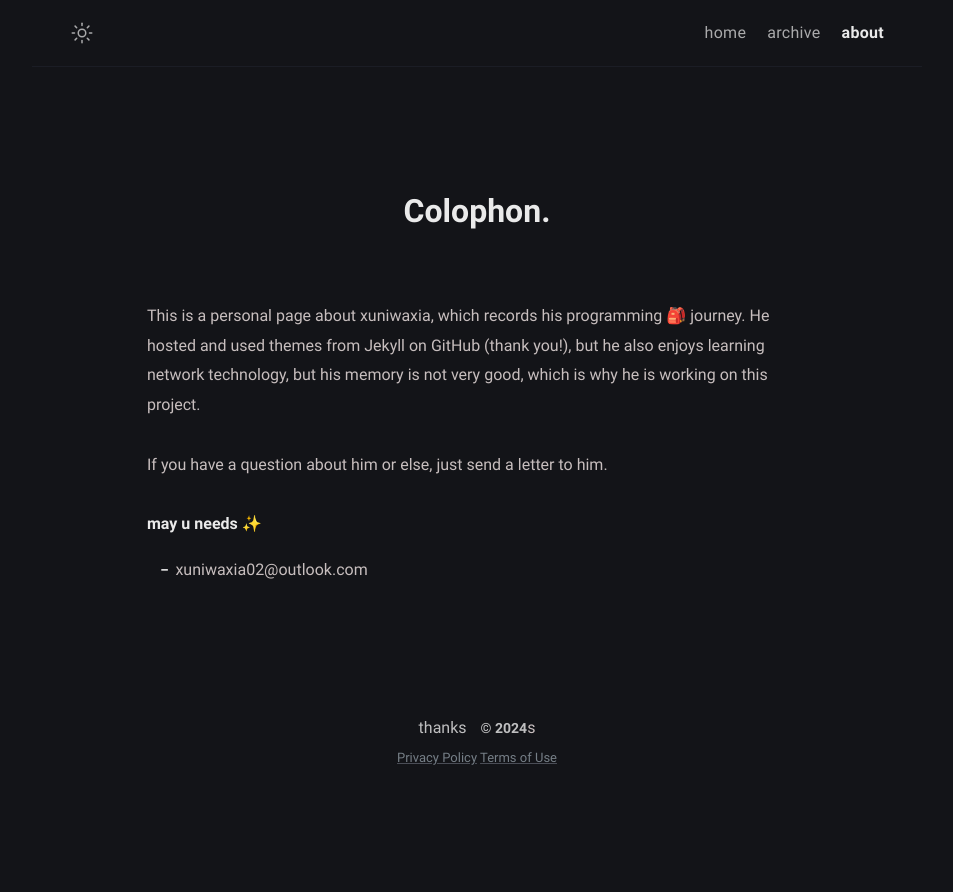
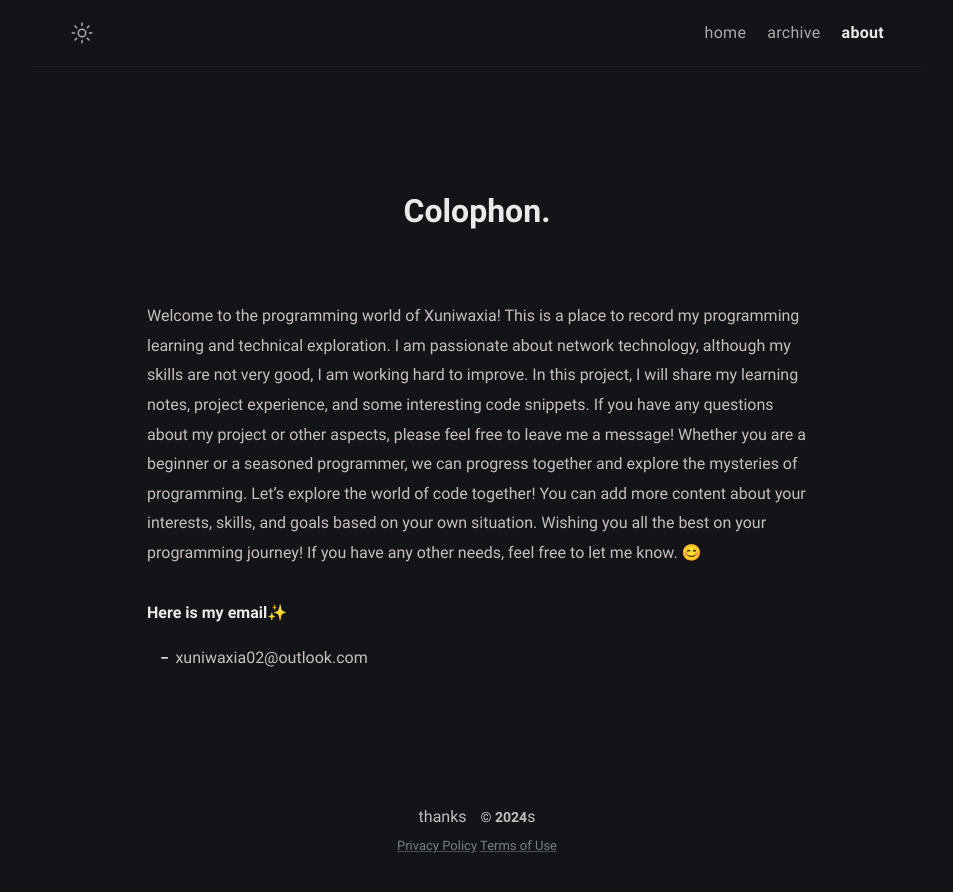
Before and after one commit to xuniwaxia/xuniwaxia.github.io, a Jekyll site: the page built from about.md, in a window 1280 px wide. Shown: the top 892 px of the page, without its empty margins (163-1116 px from the left). Built offline with Jekyll 4.4.1, drawn with Linux system fonts in a browser that asks for light colours.

Commit message:
修改邮箱地址，和about的内容

```diff
--- a/about.md
+++ b/about.md
@@ -6,10 +6,12 @@ excerpt: his is a personal page about xuniwaxia, which records his programming
 comments: false
 ---
 
-This is a personal page about xuniwaxia, which records his programming  🎒 journey. He hosted and used themes from Jekyll on GitHub (thank you!), but he also enjoys learning network technology, but his memory is not very good, which is why he is working on this project.
+Welcome to the programming world of Xuniwaxia!
+This is a place to record my programming learning and technical exploration. I am passionate about network technology, although my skills are not very good, I am working hard to improve. In this project, I will share my learning notes, project experience, and some interesting code snippets.
+If you have any questions about my project or other aspects, please feel free to leave me a message! Whether you are a beginner or a seasoned programmer, we can progress together and explore the mysteries of programming.
+Let's explore the world of code together!
+You can add more content about your interests, skills, and goals based on your own situation. Wishing you all the best on your programming journey! If you have any other needs, feel free to let me know. 😊
 
-If you have a question about him or else, just send a letter to him.
-
-**may u needs ✨**
+**Here is my email✨**
 
 -  xuniwaxia02@outlook.com
```
Also changed, not shown: Termsofuse.md (+1 -1 lines).
